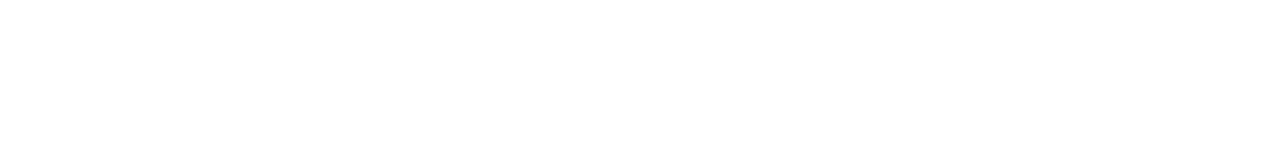
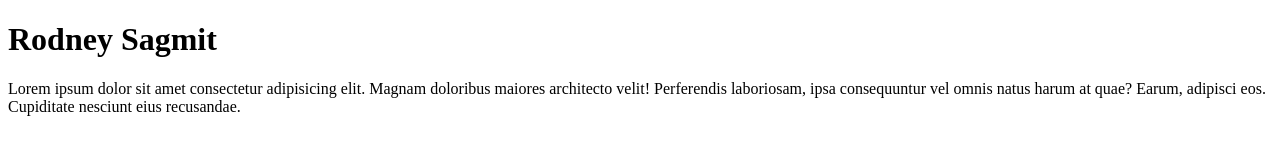
Before and after one commit to rodneysagmit/RJSITE, a plain HTML site: page index.html in a window 1280 px wide. Drawn offline with Linux system fonts and the light colour scheme.

Commit message:
First Edit

```diff
--- a/index.html
+++ b/index.html
@@ -4,9 +4,10 @@
     <meta charset="UTF-8">
     <meta http-equiv="X-UA-Compatible" content="IE=edge">
     <meta name="viewport" content="width=device-width, initial-scale=1.0">
-    <title>Document</title>
+    <title>Rodney Sagmit Website</title>
 </head>
 <body>
-
+    <h1>Rodney Sagmit</h1>
+    <p>Lorem ipsum dolor sit amet consectetur adipisicing elit. Magnam doloribus maiores architecto velit! Perferendis laboriosam, ipsa consequuntur vel omnis natus harum at quae? Earum, adipisci eos. Cupiditate nesciunt eius recusandae.</p>
 </body>
 </html>
```
